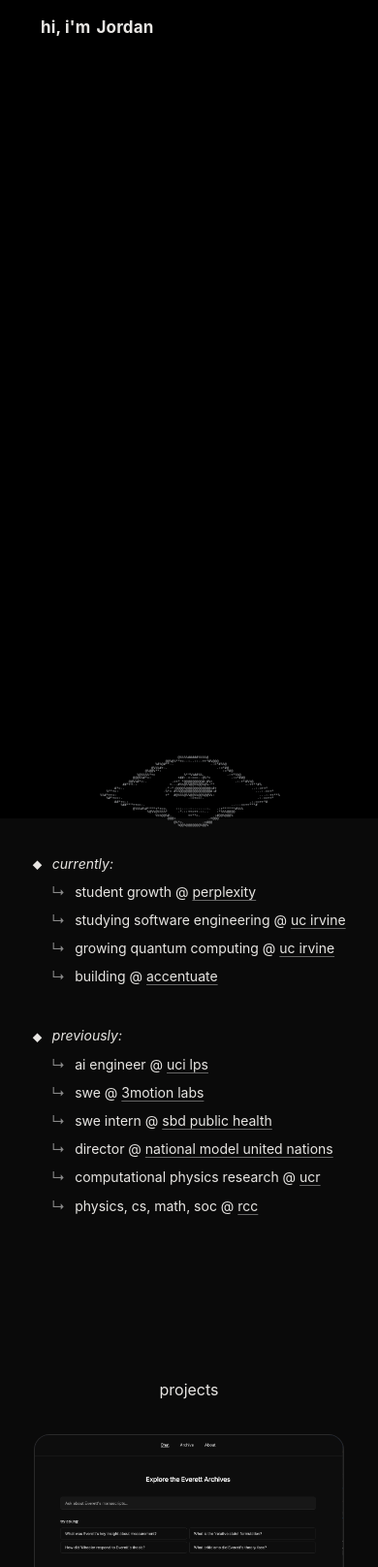
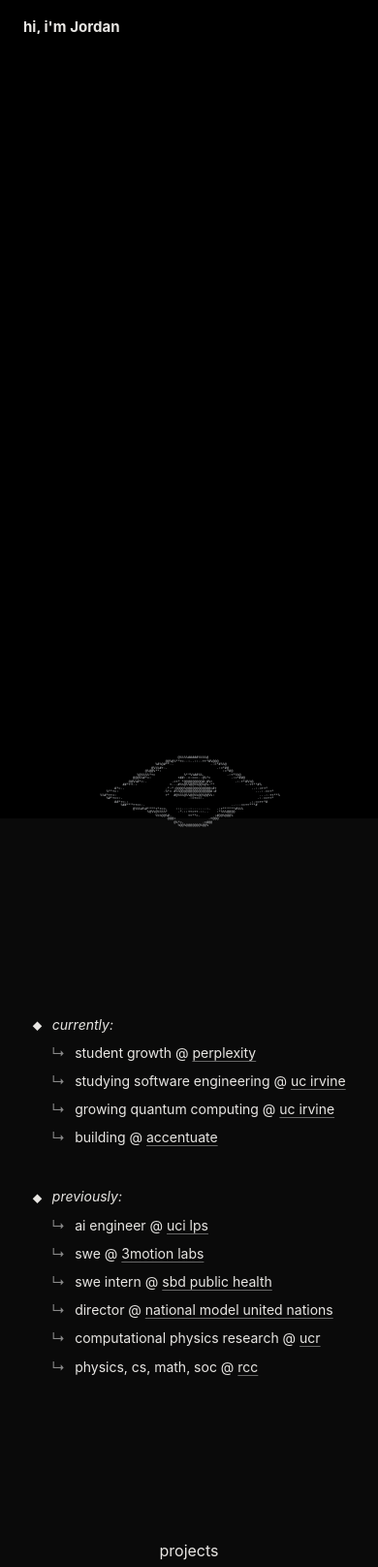
Before and after one commit to johrmohr/Personal-Website, an Astro site: page / in a window 390 px wide. Shown: the top 1616 px of the page at 97% size. Built offline with nearby package versions, Linux system fonts and the light colour scheme; Astro itself is replaced by a stand-in of ours; no server answers.

Commit message:
Fix mobile issues

```diff
--- a/src/pages/index.astro
+++ b/src/pages/index.astro
@@ -158,7 +158,8 @@
         return;
       }
 
-      const progress = Math.max(0, Math.min(1, window.scrollY / 220));
+      const scrollStart = window.innerWidth <= 768 ? 28 : 0;
+      const progress = Math.max(0, Math.min(1, (window.scrollY - scrollStart) / 220));
       const collapsePoint = 0.58;
       const introProgress = Math.min(progress / collapsePoint, 1);
       const surnameProgress = progress <= collapsePoint
--- a/src/styles/site.css
+++ b/src/styles/site.css
@@ -144,6 +144,12 @@
   text-decoration-color: var(--text);
 }
 
+@media (max-width: 1024px) {
+  .bio-content {
+    margin-top: clamp(220px, 30vw, 320px);
+  }
+}
+
 @media (max-width: 768px) {
   .ascii-blackhole {
     font-size: 3.5px;
@@ -153,7 +159,7 @@
   }
   .bio-content {
     font-size: 14px;
-    margin-top: 24px;
+    margin-top: clamp(190px, 36vw, 260px);
   }
   .bio-columns {
     flex-direction: column;
@@ -600,7 +606,7 @@
 /* Mobile responsive */
 @media (max-width: 768px) {
   .site-header {
-    padding: 18px 20px;
+    padding: 18px 16px;
     gap: 16px;
   }
 
@@ -621,11 +627,16 @@
   }
 
   .brand {
-    font-size: 17px;
+    font-size: 15px;
+    letter-spacing: 0;
   }
 
   .brand--home {
-    margin-left: 22px;
+    margin-left: 8px;
+  }
+
+  .brand-intro-copy {
+    padding-right: 4px;
   }
 }
 
```
